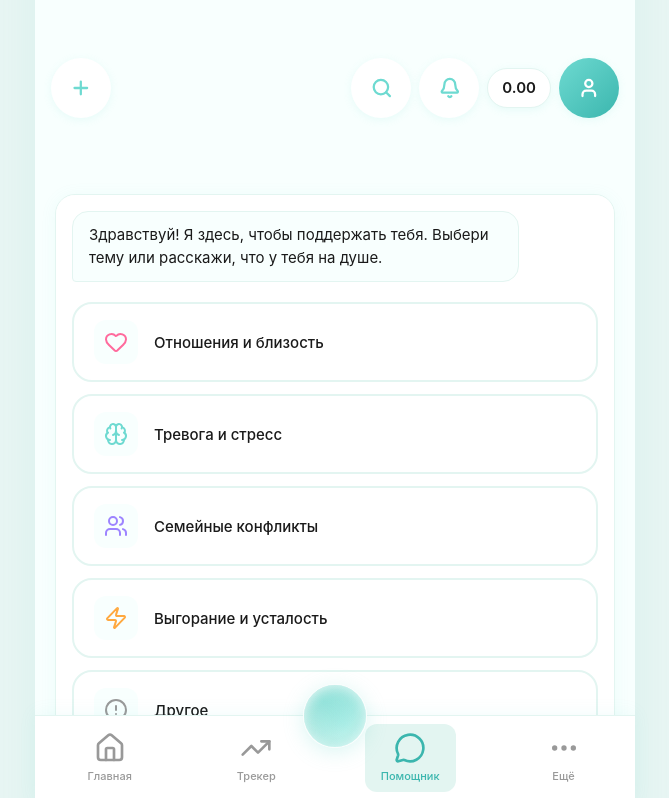
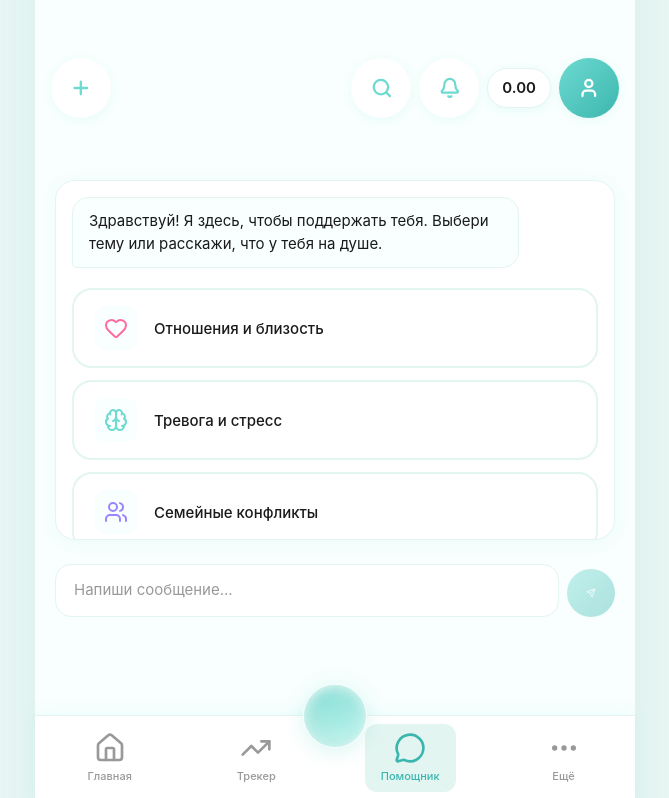
Before and after one commit to mimal77777/spokoyno, a React (Vite) app: page /spokoyno/assistant in a window 1280 px wide. Shown: the top 798 px of the page, without its empty margins (305-974 px from the left). Built offline with nearby package versions, Linux system fonts and the light colour scheme.

Commit message:
add telegram user_id + logging

```diff
--- a/src/api/chat.ts
+++ b/src/api/chat.ts
@@ -1,4 +1,7 @@
 export async function sendMessageToAI(userId: string, message: string): Promise<string> {
+  // Логируем что передаём
+  console.log('🔵 Отправляем запрос:', { userId, message: message.substring(0, 20) + '...' });
+
   const response = await fetch("https://backend.spokoyno-api.workers.dev/api/chat", {
     method: "POST",
     headers: { "Content-Type": "application/json" },
@@ -10,5 +13,6 @@ export async function sendMessageToAI(userId: string, message: string): Promise<
   }
 
   const data = await response.json();
+  console.log('✅ Получен ответ:', data.reply.substring(0, 50) + '...');
   return data.reply as string;
 }
--- a/src/pages/Assistant.module.css
+++ b/src/pages/Assistant.module.css
@@ -1,23 +1,41 @@
 /* ========== Страница Помощника ========== */
 .assistantPage {
-  padding: 20px;
   display: flex;
   flex-direction: column;
-  height: calc(100vh - 56px - 72px);
+  height: 100vh;
+  height: 100dvh;
   max-width: 600px;
   margin: 0 auto;
   width: 100%;
+  padding-top: 70px; /* было 140px */
+  padding-bottom: 0;
+  overflow: hidden;
 }
 
+/* Фиксированная рамка чата */
 .chatBox {
   flex: 1;
+  max-height: 45vh; /* ограничение высоты ~1/3 от экрана */
   background: white;
   border-radius: 20px;
+  padding: 0;
+  box-shadow: 0 2px 16px rgba(106, 218, 209, 0.08);
+  margin: 0 20px 12px 20px;
+  border: 1px solid #e3f5f1;
+  display: flex;
+  flex-direction: column;
+  overflow: hidden;
+  position: relative;
+  flex-shrink: 0;
+}
+
+/* Скроллируемый контейнер внутри рамки */
+.messagesWrapper {
+  flex: 1;
+  overflow-y: auto;
+  overflow-x: hidden;
   padding: 16px;
-  overflow-y: auto;
-  box-shadow: 0 2px 16px rgba(106, 218, 209, 0.08);
-  margin-bottom: 12px;
-  border: 1px solid #e3f5f1;
+  -webkit-overflow-scrolling: touch;
 }
 
 .message {
@@ -132,7 +150,12 @@
   display: flex;
   gap: 8px;
   width: 100%;
+  max-width: 600px;
   align-items: flex-end;
+  padding: 12px 20px;
+  padding-bottom: calc(12px + 72px);
+  background: #f8fffe;
+  flex-shrink: 0;
 }
 
 .chatInput {
--- a/src/pages/Assistant.tsx
+++ b/src/pages/Assistant.tsx
@@ -1,4 +1,4 @@
-import { useState } from 'react';
+import { useState, useRef, useEffect } from 'react';
 import { Send, Heart, Brain, Users, Zap, AlertCircle } from 'lucide-react';
 import styles from './Assistant.module.css';
 import { sendMessageToAI } from '../api/chat';
@@ -23,8 +23,11 @@ const Assistant = () => {
   const [input, setInput] = useState('');
   const [loading, setLoading] = useState(false);
 
-  // ✅ MVP: фиксированный user_id. Потом подключим Telegram user id.
-  const USER_ID = 'test123';
+  const messagesWrapperRef = useRef<HTMLDivElement>(null);
+  const lastMessageRef = useRef<HTMLDivElement>(null);
+
+  // Получаем реальный Telegram user_id
+  const USER_ID = (window as any).Telegram?.WebApp?.initDataUnsafe?.user?.id?.toString() || 'test123';
 
   const topics = [
     { icon: Heart, text: 'Отношения и близость', color: '#FF6B9D' },
@@ -33,6 +36,15 @@ const Assistant = () => {
     { icon: Zap, text: 'Выгорание и усталость', color: '#FFA940' },
     { icon: AlertCircle, text: 'Другое', color: '#999' },
   ];
+
+  useEffect(() => {
+    if (lastMessageRef.current) {
+      lastMessageRef.current.scrollIntoView({
+        behavior: 'smooth',
+        block: 'center'
+      });
+    }
+  }, [messages, loading]);
 
   const pushUserMessage = (text: string) => {
     const newMessage: Message = {
@@ -68,21 +80,15 @@ const Assistant = () => {
 
   const handleTopicClick = async (topic: string) => {
     if (loading) return;
-
-    // 1) показываем выбранную тему как сообщение пользователя
     pushUserMessage(topic);
-
-    // 2) отправляем тему в AI как сообщение
     await askAI(topic);
   };
 
   const handleSend = async () => {
     const msg = input.trim();
     if (!msg || loading) return;
-
     pushUserMessage(msg);
     setInput('');
-
     await askAI(msg);
   };
 
@@ -95,11 +101,12 @@ const Assistant = () => {
 
   return (
     <div className={styles.assistantPage}>
-      {/* Сообщения */}
       <div className={styles.chatBox}>
-        {messages.map((message) => (
+        <div className={styles.messagesWrapper} ref={messagesWrapperRef}>
+          {messages.map((message, index) => (
             <div
               key={message.id}
+              ref={index === messages.length - 1 ? lastMessageRef : null}
               className={`${styles.message} ${
                 message.sender === 'user' ? styles.userMessage : styles.aiMessage
               }`}
@@ -108,14 +115,15 @@ const Assistant = () => {
             </div>
           ))}
 
-        {/* Индикатор, что AI думает */}
           {loading && (
-          <div className={`${styles.message} ${styles.aiMessage}`}>
+            <div
+              ref={lastMessageRef}
+              className={`${styles.message} ${styles.aiMessage}`}
+            >
               <div className={styles.messageContent}>Думаю…</div>
             </div>
           )}
 
-        {/* Варианты тем (показываем только если 1 сообщение) */}
           {messages.length === 1 && !loading && (
             <div className={styles.topicsContainer}>
               {topics.map((topic, idx) => (
@@ -133,8 +141,8 @@ const Assistant = () => {
             </div>
           )}
         </div>
+      </div>
 
-      {/* Поле ввода */}
       <div className={styles.chatInputWrap}>
         <textarea
           className={styles.chatInput}
```
Lines whose indentation alone changed are shown as unchanged.
